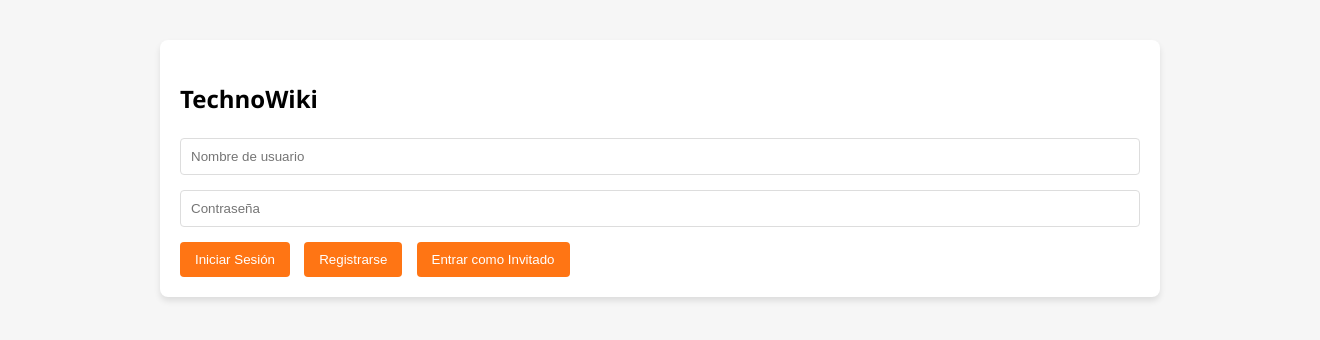
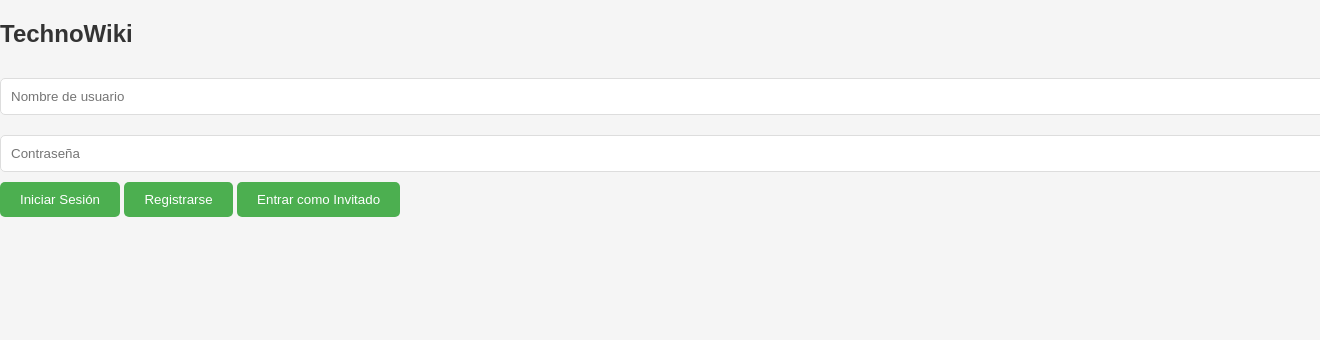
Before and after one commit to pgsystems/pgsystems.github.io, a PHP site: page / in a window 1320 px wide; the page is wider, and only the part inside the window is pictured. Shown: the top 340 px of that part. Run offline with PHP 8.4, Linux system fonts and the light colour scheme.

Commit message:
Update styles.css

```diff
--- a/styles.css
+++ b/styles.css
@@ -1,44 +1,68 @@
 body {
-    font-family: 'Segoe UI', Tahoma, Geneva, Verdana, sans-serif;
-    max-width: 1000px;
-    margin: 0 auto;
-    padding: 20px;
-    background-color: #f6f6f6;
-    line-height: 1.6;
+    font-family: Arial, sans-serif;
+    margin: 0;
+    padding: 0;
+    background-color: #f5f5f5;
+    color: #333;
 }
 
-#loginContainer, #editorSection, #adminPanel, #searchSection, #createSection {
-    background-color: white;
-    border-radius: 8px;
-    box-shadow: 0 4px 6px rgba(0,0,0,0.1);
-    padding: 20px;
-    margin-top: 20px;
+header {
+    background-color: #4CAF50;
+    color: white;
+    padding: 10px 20px;
+    display: flex;
+    justify-content: space-between;
+    align-items: center;
 }
 
-input, textarea, select {
+header h1 {
+    margin: 0;
+}
+
+nav button {
+    background-color: white;
+    color: #4CAF50;
+    border: 1px solid #4CAF50;
+    padding: 8px 15px;
+    margin: 0 5px;
+    cursor: pointer;
+    border-radius: 5px;
+}
+
+nav button:hover {
+    background-color: #4CAF50;
+    color: white;
+}
+
+main {
+    padding: 20px;
+}
+
+#articlesPanel, #createPanel, #adminPanel {
+    margin-top: 20px;
+    padding: 15px;
+    background-color: white;
+    border: 1px solid #ddd;
+    border-radius: 5px;
+}
+
+input, textarea {
     width: 100%;
     padding: 10px;
-    margin-bottom: 15px;
+    margin: 10px 0;
     border: 1px solid #ddd;
-    border-radius: 4px;
-    box-sizing: border-box;
+    border-radius: 5px;
 }
 
-.button {
-    background-color: #ff7514;
+button {
+    background-color: #4CAF50;
     color: white;
     border: none;
-    padding: 10px 15px;
-    border-radius: 4px;
+    padding: 10px 20px;
     cursor: pointer;
-    margin-right: 10px;
+    border-radius: 5px;
 }
 
-.button:hover {
-    background-color: #ff7000;
+button:hover {
+    background-color: #45a049;
 }
-
-.error {
-    color: red;
-    margin-bottom: 15px;
-}
```
